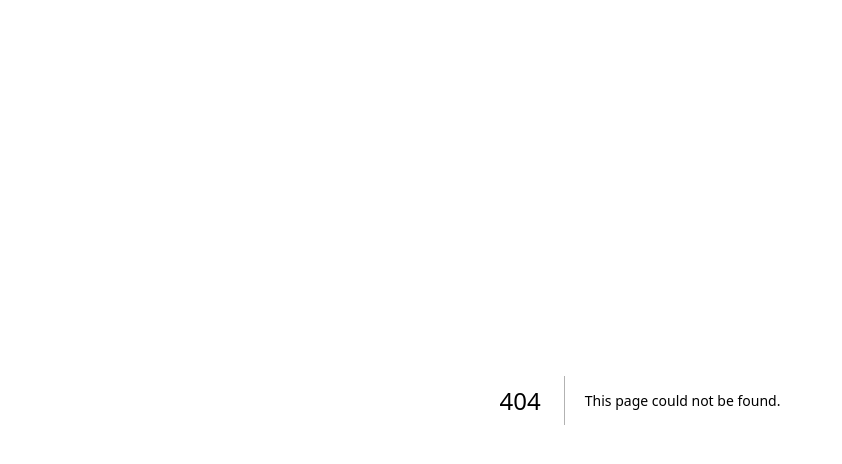
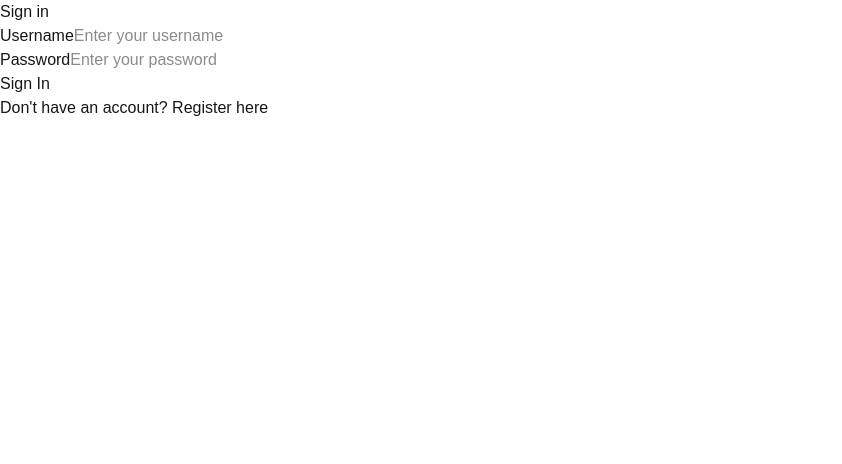
Before and after one commit to LA-Miller/personal-finance-app, a Next.js app: page /login in a window 1280 px wide. Before the commit this address had no page. Shown: the top 464 px of the page, without its empty margins (0-842 px from the left). Built offline with nearby package versions, Linux system fonts and the light colour scheme.

Commit message:
Added basic form and routing to login page

```diff
--- /dev/null
+++ b/app/dashboard/page.js
@@ -0,0 +1,7 @@
+export default function DashboardPage() {
+    return (
+        <main>
+            <h1>Dashboard</h1>
+        </main>
+    )
+}
--- /dev/null
+++ b/app/login/page.js
@@ -0,0 +1,67 @@
+"use client";
+
+import { useState } from "react";
+import Link from "next/link";
+import { useRouter } from "next/navigation";
+
+export default function LoginPage() {
+    const router = useRouter();
+    const [username, setUsername] = useState("");
+    const [password, setPassword] = useState("");
+    const [error, setError] = useState("");
+
+    const handleSubmit = (e) => {
+        e.preventDefault();
+
+        if(!username || !password) {
+            setError("Both fields are required.");
+            return;
+        }
+
+        // TEMPORARY: Simulate login
+        setError("");
+        router.push("/dashboard");
+    };
+
+    return (
+        <main>
+            <div>
+                <h1>Sign in</h1>
+                {error && (
+                    <div>{error}</div>
+                )}
+
+                <form onSubmit={handleSubmit}>
+                    <div>
+                        <label>Username</label>
+                        <input
+                            type="text"
+                            value={username}
+                            onChange={(e) => setUsername(e.target.value)}
+                            placeholder="Enter your username"
+                        />
+                    </div>
+
+                    <div>
+                        <label>Password</label>
+                        <input
+                            type="password"
+                            value={password}
+                            onChange={(e) => setPassword(e.target.value)}
+                            placeholder="Enter your password"
+                        />
+                    </div>
+
+                    <button>
+                        Sign In
+                    </button>
+
+                    <p>
+                        Don't have an account?{" "}
+                        <Link href="/register">Register here</Link>
+                    </p>
+                </form>
+            </div>
+        </main>
+    )
+}
```
